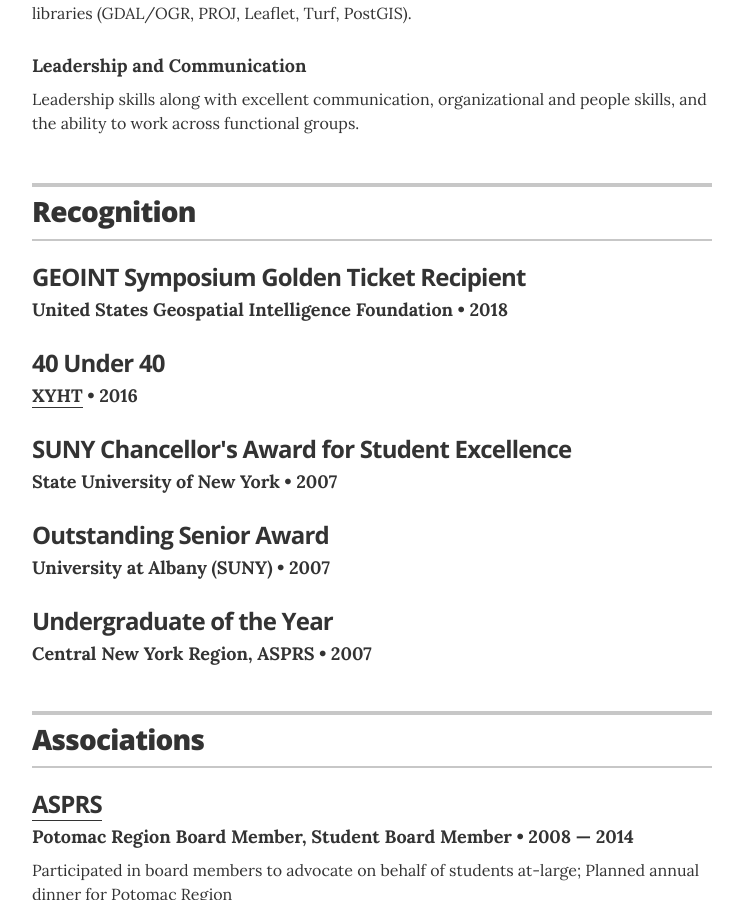
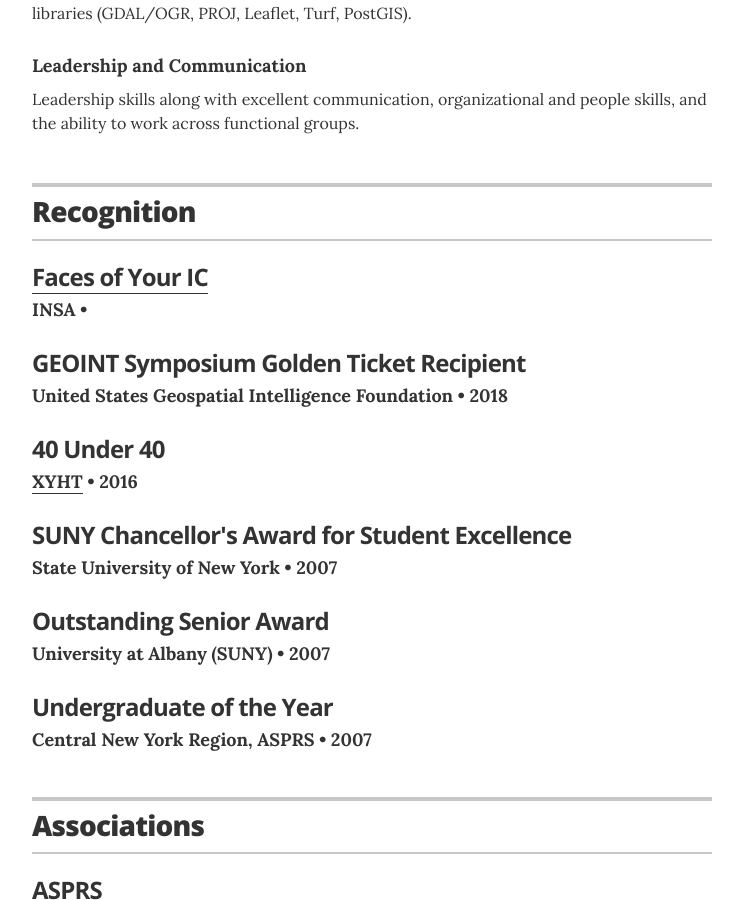
Before and after one commit to sisskind/sisskind.github.io, a Jekyll site: the page built from index.html, in a window 1280 px wide and 900 px high, scrolled down 2669 px. Shown: the whole window, without its empty margins (268-1011 px from the left). Built offline with Jekyll 4.4.1, drawn with Linux system fonts in a browser that asks for light colours.

Commit message:
Update recognitions.yml

```diff
--- a/_data/recognitions.yml
+++ b/_data/recognitions.yml
@@ -1,4 +1,7 @@
 # Recognitions
+- award: <a href="https://www.insaonline.org/your-ic/faces-of-youric/#Josh-Sisskind" target="_blank">Faces of Your IC</a>
+  organization: INSA
+
 - award: GEOINT Symposium Golden Ticket Recipient
   organization: United States Geospatial Intelligence Foundation
   year: 2018
```
